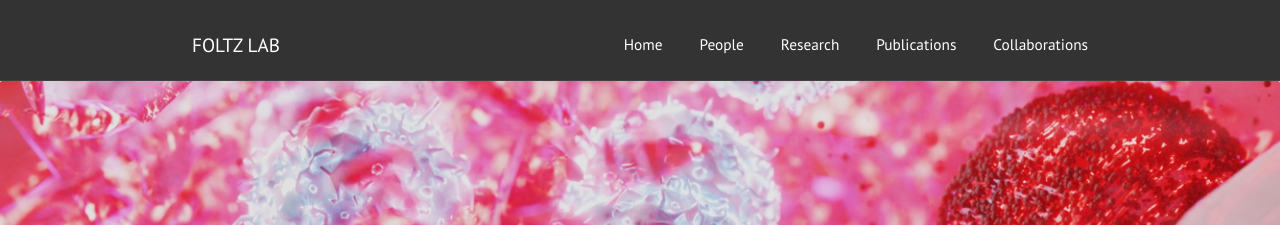
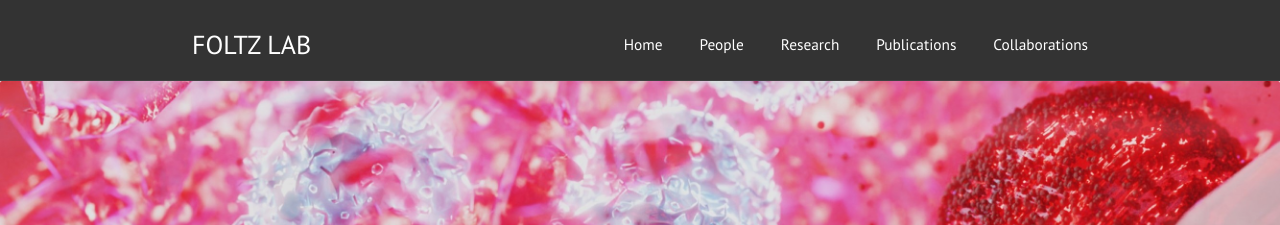
Before and after one commit to Foltz-Lab/Foltz-Lab.github.io, a Jekyll site: the page built from index.html, in a window 1280 px wide. Shown: the top 225 px of the page. Built offline with Jekyll 4.4.1, drawn with Linux system fonts in a browser that asks for light colours.

Commit message:
Update default.html

```diff
--- a/_layouts/default.html
+++ b/_layouts/default.html
@@ -30,6 +30,11 @@
   <link rel="stylesheet" href="https://cdnjs.cloudflare.com/ajax/libs/font-awesome/6.0.0-beta3/css/all.min.css">
 
   <style>
+
+    .title {
+    font-size: 26px;
+
+    }
     header {
       height: auto;
       padding: 10px 0;
```
